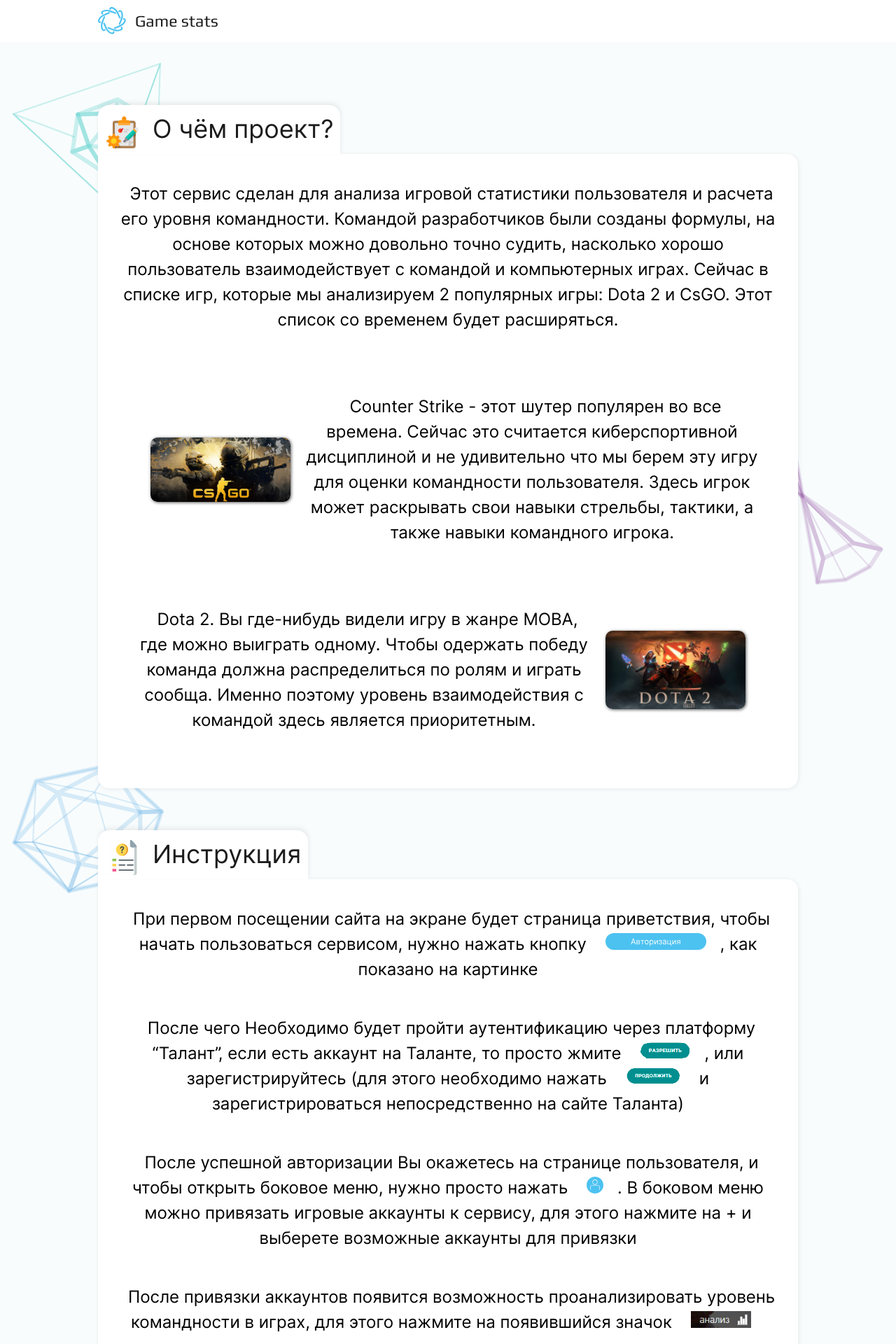
After one commit to krosy1337/nti_games, a Django app: page /about/ in a window 1280 px wide. The commit adds this page. Shown: the top 1920 px of the page at 70% size. Run offline with Django 3.2, Linux system fonts and the light colour scheme; parts of the project's set-up code (start-up, migrations or seed data) failed here and were passed over; some web fonts are replaced.

Commit message:
Add files via upload

```diff
--- /dev/null
+++ b/core/templates/core/about.html
@@ -0,0 +1,131 @@
+{% load static %}
+<!DOCTYPE html>
+<html class="light-theme" lang="ru">
+
+<head>
+    <title>Кружок ремейк</title>
+
+    <meta charset="utf-8">
+
+    <link rel="stylesheet" href="{% static 'core/css/style.css' %}">
+
+    <meta name="viewport"
+          content="width=device-width, user-scalable=no, initial-scale=1.0, maximum-scale=1.0, minimum-scale=1.0">
+    <meta http-equiv="X-UA-Compatible" content="ie=edge">
+
+    <script type="module" src="{% static 'core/js/script.js' %}" defer></script>
+</head>
+
+<body>
+<div class="wrapper">
+    <header class="header">
+    <div class="header__inner container">
+        <a class="header__logo logo" href="{% url 'index' %}">
+            <img class="logo__image" src="{% static 'core/img/talent_logo.svg' %}" alt="talent logo">
+            <span class="logo__text">Game stats</span>
+        </a>
+    </div>
+</header>
+    <main class="main">
+        <div class="main__inner">
+            <div class="container">
+                <img class="main__bg-figure main__bg-figure_1" src="{% static 'core/img/1.svg' %}" alt="figure">
+                <img class="main__bg-figure main__bg-figure_2" src="{% static 'core/img/2.svg' %}" alt="figure">
+                <img class="main__bg-figure main__bg-figure_3" src="{% static 'core/img/3.svg' %}" alt="figure">
+            </div>
+            <div class="content">
+                <div class="content__contanier contanier">
+                    <div class="content-element">
+                        <div class="content-about__title">
+                            <div class="content-about__inner">
+                                <img class="about-element__stikcer" src="{% static 'core/img/clipboard 1.svg' %}" alt="sticker" width="50px"
+                                     height="50px">
+                                <h3>О чём проект?</h3>
+                            </div>
+                        </div>
+                        <div class="content-about">
+
+                            <div class="content-about__description">
+                                <p>Этот сервис сделан для анализа игровой статистики пользователя и расчета его уровня
+                                    командности. Командой разработчиков были созданы формулы, на основе которых можно
+                                    довольно точно судить, насколько хорошо пользователь взаимодействует с командой и
+                                    компьютерных играх. Сейчас в списке игр, которые мы анализируем 2 популярных игры:
+                                    Dota 2 и CsGO. Этот список со временем будет расширяться.</p>
+                            </div>
+                            <div class="content-about__description three">
+                                <img class="img-for-about" src="{% static 'core/img/cs.jpg' %}" alt="image" width="200px">
+                                <p>Counter Strike - этот шутер популярен во все времена. Сейчас это считается
+                                    киберспортивной дисциплиной и не удивительно что мы берем эту игру для оценки
+                                    командности пользователя. Здесь игрок может раскрывать свои навыки стрельбы,
+                                    тактики, а также навыки командного игрока.</p>
+                            </div>
+                            <div class="content-about__description four">
+                                <p>Dota 2. Вы где-нибудь видели игру в жанре MOBA, где можно выиграть одному. Чтобы
+                                    одержать победу команда должна распределиться по ролям и играть сообща. Именно
+                                    поэтому уровень взаимодействия с командой здесь является приоритетным.</p>
+                                <img class="img-for-about" src="{% static 'core/img/dota.jpg' %}" alt="image" width="200px">
+                            </div>
+                        </div>
+                    </div>
+
+                    <div class="content-element">
+                        <div class="content-about__title">
+                            <div class="content-about__inner">
+                                <img class="about-element__stikcer" src="{% static 'core/img/instructions 1.svg' %}" alt="sticker"
+                                     width="50px" height="50px">
+                                <h3>Инструкция</h3>
+                            </div>
+                        </div>
+                        <div class="content-about">
+
+                            <div class="content-about__description content-about__description_instr">
+                                <p>При первом посещении сайта на экране будет страница приветствия, чтобы начать
+                                    пользоваться сервисом, нужно нажать кнопку <img class="img-for-insrtuction"
+                                                                                    src="{% static 'core/img/instr21.svg' %}">, как показано
+                                    на картинке</p>
+                                <p>После чего Необходимо будет пройти аутентификацию через платформу “Талант”, если есть
+                                    аккаунт на Таланте, то просто жмите <img class="img-for-insrtuction"
+                                                                             src="{% static 'core/img/instr22.png' %}">, или
+                                    зарегистрируйтесь (для этого необходимо нажать <img class="img-for-insrtuction"
+                                                                                        src="{% static 'core/img/instr23.png' %}"> и
+                                    зарегистрироваться непосредственно на сайте Таланта)</p>
+                                <p>После успешной авторизации Вы окажетесь на странице пользователя, и чтобы открыть
+                                    боковое меню, нужно просто нажать <img class="img-for-insrtuction"
+                                                                           src="{% static 'core/img/instr24.svg' %}">. В боковом меню можно
+                                    привязать игровые аккаунты к сервису, для этого нажмите на + и выберете возможные
+                                    аккаунты для привязки</p>
+                                <p>После привязки аккаунтов появится возможность проанализировать уровень командности в
+                                    играх, для этого нажмите на появившийся значок <img class="img-for-insrtuction"
+                                                                                        src="{% static 'core/img/instr25.jpg' %}"></p>
+                                <p>У Вас появится общий score в верхнем блоке основного блока страницы, а также на
+                                    иконке пользователя вы можете наблюдать появившуюся медаль. Чтобы узнать подробнее
+                                    про медальки, нужно просто навестись на них и Вы увидите, сколько очков необходимо
+                                    для получения той или иной награды</p>
+                                <p>Вернемся к функционалу бокового меню. Здесь можно отвязать аккаунт от платформы,
+                                    нажав <img class="img-for-insrtuction" src="{% static 'core/img/instr26.svg' %}">. Также можно
+                                    поделиться своими результатами в соцсетях, для этого нужно кликнуть по
+                                    соответствующей иконке <img class="img-for-insrtuction" src="{% static 'core/img/instr27.svg' %}">. Выше
+                                    есть дополнительная информация об аккаунте Талант и об игровых аккаунтах</p>
+                                <p>Чтобы выйти из сервиса, необходимо кликнуть по значку <img
+                                        class="img-for-insrtuction" src="{% static 'core/img/instr28.svg' %}"> в боковом меню. Но при этом
+                                    после выхода Вы можете снова зайти на сервис, при этом данные сохранятся</p>
+                                <img class="instructions-about-img" src="{% static 'core/img/instr5.jpg' %}" alt="footer">
+                                <p>Внизу странички есть “подвал”, где есть ссылки на платформу Талант, нашу почту,
+                                    гитхаб и YouTube канал. Также там вы сможете найти ссылки для обратной связи или же
+                                    для баг-репорта. Последние две ссылки переадресуют вас на Google-форму, первая - на
+                                    обращения для разработчиков, вторая - на форму для тех кто нашел какой-то баг в
+                                    сервисе.</p>
+                            </div>
+
+                        </div>
+                    </div>
+                </div>
+            </div>
+        </div>
+    </main>
+    {% include 'core/footer.html' %}
+    <div class="layout"></div>
+</div>
+</body>
+
+</html>
--- a/core/templates/core/footer.html
+++ b/core/templates/core/footer.html
@@ -11,7 +11,7 @@
                         <a class="theme-switch">Темная тема</a>
                         <a href="https://docs.google.com/forms/d/1NIj8HYLsv5KEuIgzqu_37cJ8N58AXUoNsUDytHVr980/edit?usp=sharing" target="_blank">Обратная связь</a>
                         <a href="https://docs.google.com/forms/d/1glSCxRV8Wg2bQuGBexLEEkk1LPV4ZePX4-WHKTiH1nY/edit?usp=sharing" target="_blank">Сообщить о баге</a>
-                        <a href="">О проекте</a>
+                        <a href="{% url 'about' %}">О проекте</a>
                     </div>
                 </div>
             </div>
--- a/core/urls.py
+++ b/core/urls.py
@@ -6,6 +6,7 @@
 urlpatterns = [
     path('', pages.index_page, name='index'),
     path('user/', pages.user_page, name='user_page'),
+    path('about/', pages.about, name='about'),
 
     path('api/auth/login/talent/', talent.AuthLoginTalent.as_view(), name='api_auth_login_talent'),
     path('api/auth/complete/talent/', talent.AuthCompleteTalent.as_view(), name='api_auth_complete_talent'),
--- a/core/views/pages.py
+++ b/core/views/pages.py
@@ -35,5 +35,9 @@
     })
 
 
+def about(request):
+    return render(request, 'core/about.html')
+
+
 def page_not_found(request, exception):
     return render(request, 'core/error.html')
```
Also changed, not shown: core/templates/core/header.html (+8 -13 lines), core/templates/core/user.html (+50 -11 lines).
